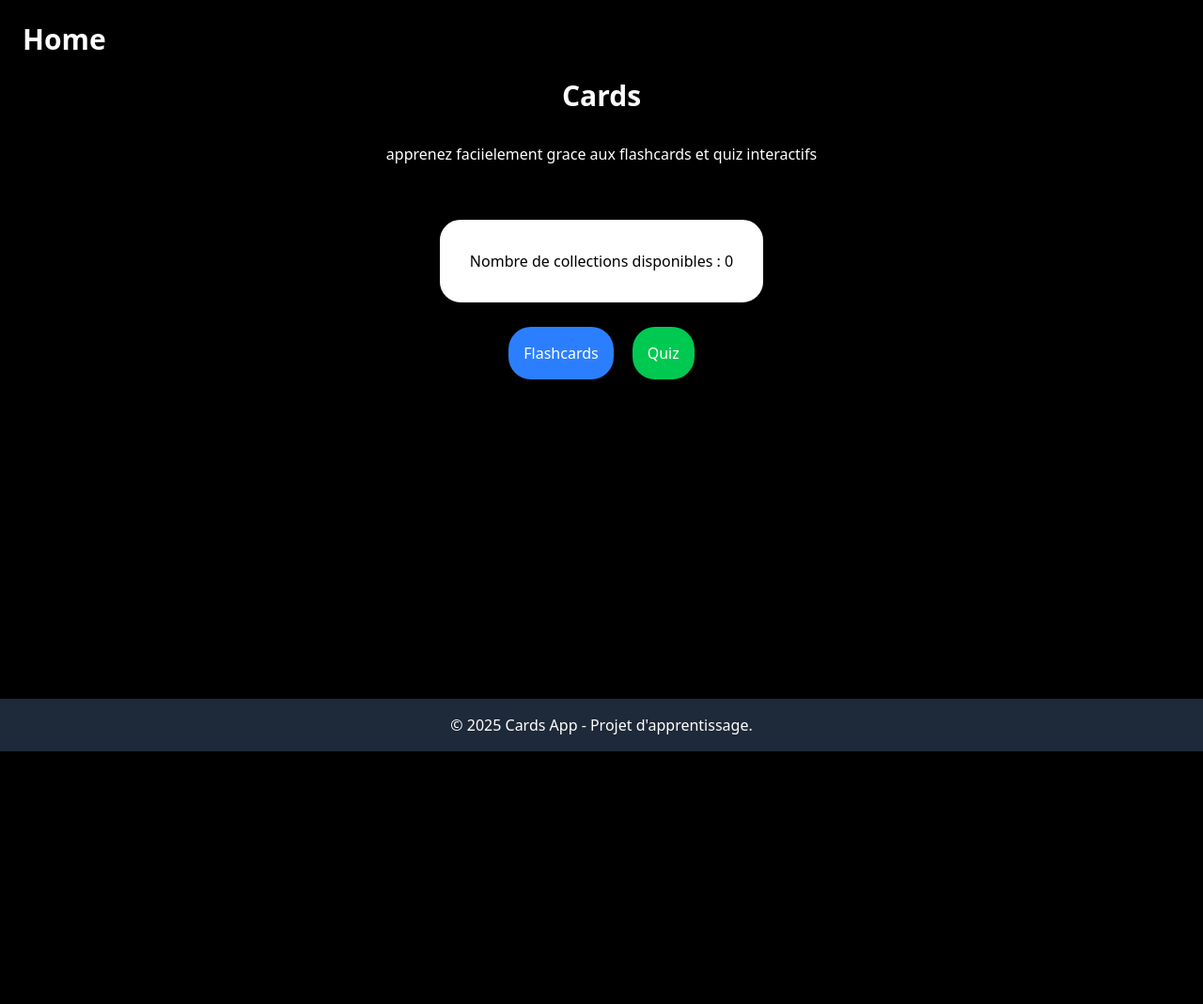
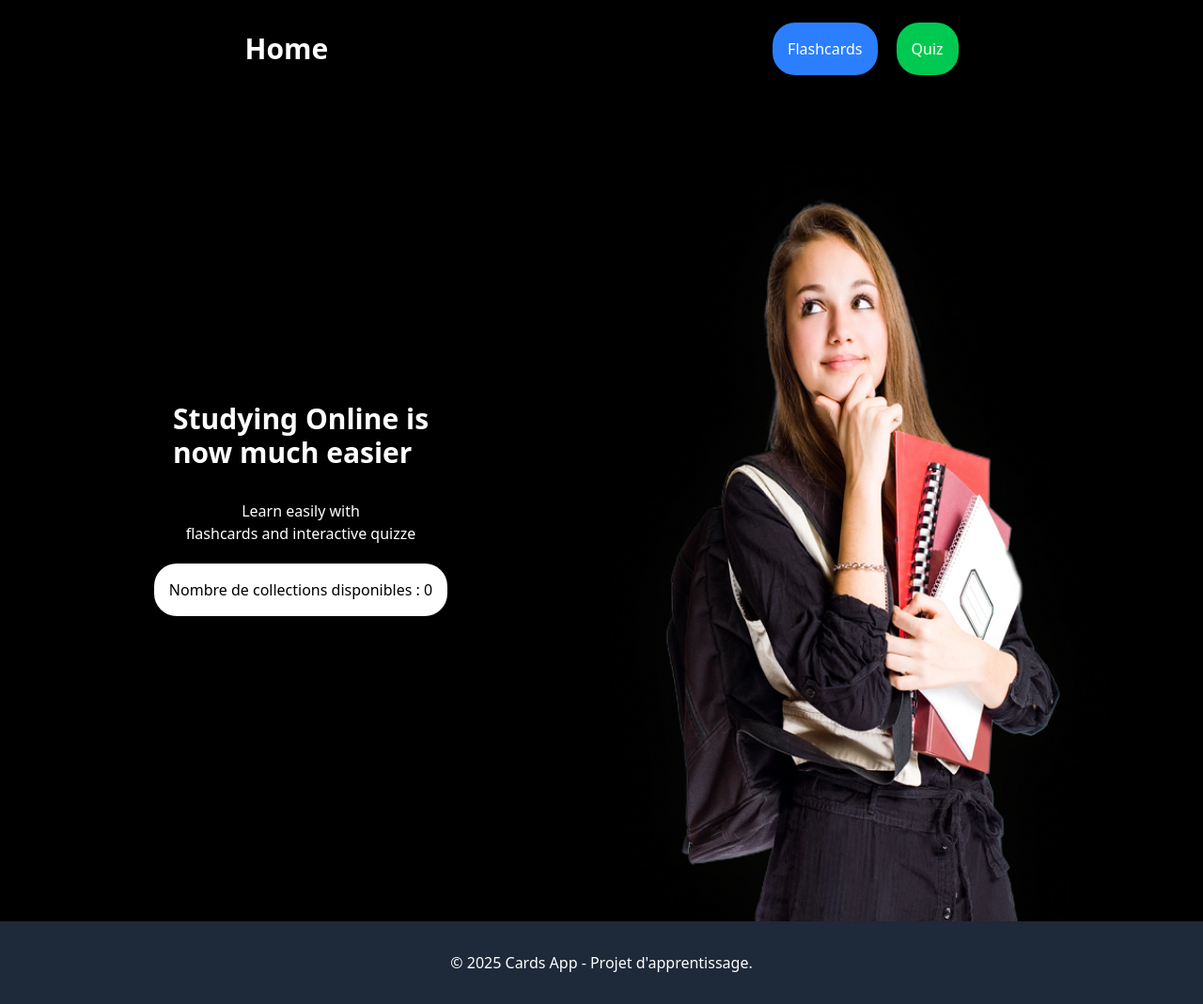
Before and after one commit to benbrahimredouane/brief_5, a website: page index.html in a window 1280 px wide. Shown: the whole page at 94% size. Before the commit the page ends 800 px from the top, so only its background shows below. Drawn offline with Linux system fonts and the light colour scheme.

Commit message:
style(index.html): small change in style css

```diff
--- a/index.html
+++ b/index.html
@@ -10,41 +10,54 @@
 
 <body class="bg-black ">
 
-    <header class="bg-black text-white p-6 ">
-       <a href="index.html"> <h1 class="text-3xl font-bold">Home</h1></a>
-
+    <header class="flex justify-around items-center bg-black text-white p-6 w-full">
+        <a href="index.html">
+            <h1 class="text-3xl font-bold">Home</h1>
+        </a>
+        <div class="flex justify-center gap-5">
+            <a href="flashcards.html">
+                <button class="p-4 text-white bg-blue-500 rounded-3xl">Flashcards</button>
+            </a>
+            <a href="quiz.html">
+                <button class="p-4 text-white bg-green-500 rounded-3xl">Quiz</button>
+            </a>
+        </div>
     </header>
 
-    <main>
+
+    <main class=" flex  justify-center items-center">
         <section>
             <div>
-            <h1 class="text-white flex justify-center text-3xl  font-semibold">Cards</h1>
+
+                <h1 class="text-white flex justify-center text-3xl font-semibold">Studying Online is <br> now much
+                    easier</h1>
 
 
-            <p class=" text-white p-8 flex justify-center">apprenez faciielement grace aux
-                flashcards et quiz interactifs</p>
-                </div>
-
-            <div class="flex justify-center items-center">
-                <p class="bg-white text-black  border-2 mt-6 p-8 rounded-3xl mr-30 ml-30 ">Nombre de collections  disponibles : 0</p>
-            </div>
-            <div class="flex justify-center gap-5 mt-6">
-                <a href="flashcards.html"><button class="p-4 text-white bg-blue-500 rounded-3xl">Flashcards</button></a>
-                <a href="quiz.html"><button class="p-4 text text-white bg-green-500 rounded-3xl">Quiz</button></a>
+                <p class=" text-white pt-8 flex justify-center">Learn easily with
+                </p>
+                <p class="text-white flex justify-center">
+                    flashcards and interactive quizze
+                </p>
             </div>
 
+            <div class="flex justify-center items-center mt-5">
+                <p class="bg-white text-black p-4  rounded-3xl mr-30 ml-30 ">Nombre de collections disponibles : 0</p>
+            </div>
+
+
         </section>
+        <img  src="imgs/girlStudy.png" alt="studyinggirl" width="50%">
     </main>
 
 
 
-    <footer class="bg-gray-800 text-white text-center p-4 mt-6 absolute bottom-0 w-screen">
+    <footer class="bg-gray-800 text-white text-center p-8">
         &copy; 2025 Cards App - Projet d'apprentissage.
     </footer>
 
 
 
-
+    <script src="script.js"></script>
 </body>
 
 </html>
```
Also changed, not shown: quiz.html (+14 -13 lines), imgs/girlStudy.png (added), script.js (added), src/output.css.
